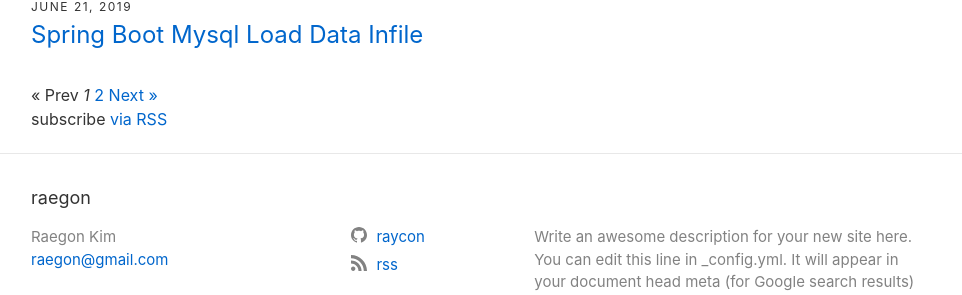
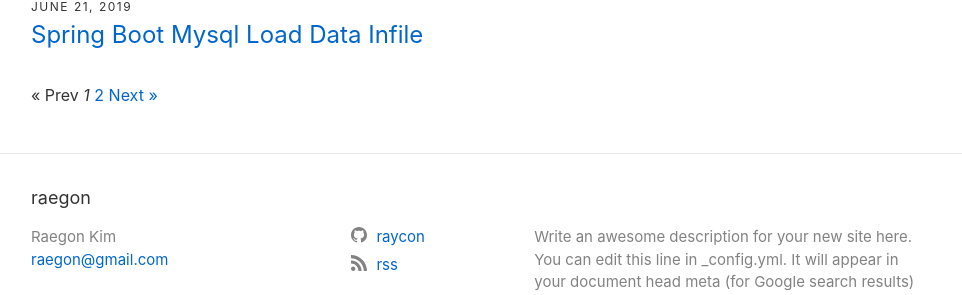
Before and after one commit to raycon/raycon.github.io, a Jekyll site: the page built from index.html, in a window 1280 px wide. Shown: the part 524-819 px from the top of the page, without its empty margins (159-1121 px from the left). Built offline with Jekyll 4.4.1, drawn with Linux system fonts in a browser that asks for light colours; the list of posts is cut into pages by our own code.

Commit message:
Remove rss link

```diff
--- a/_layouts/blog.html
+++ b/_layouts/blog.html
@@ -49,9 +49,6 @@
             </div>
         {% endif %}
 
-        <p class="rss-subscribe">subscribe
-            <a href="{{ "/feed.xml" | relative_url }}">via RSS</a>
-        </p>
     {%- endif -%}
 
 </div>
```
